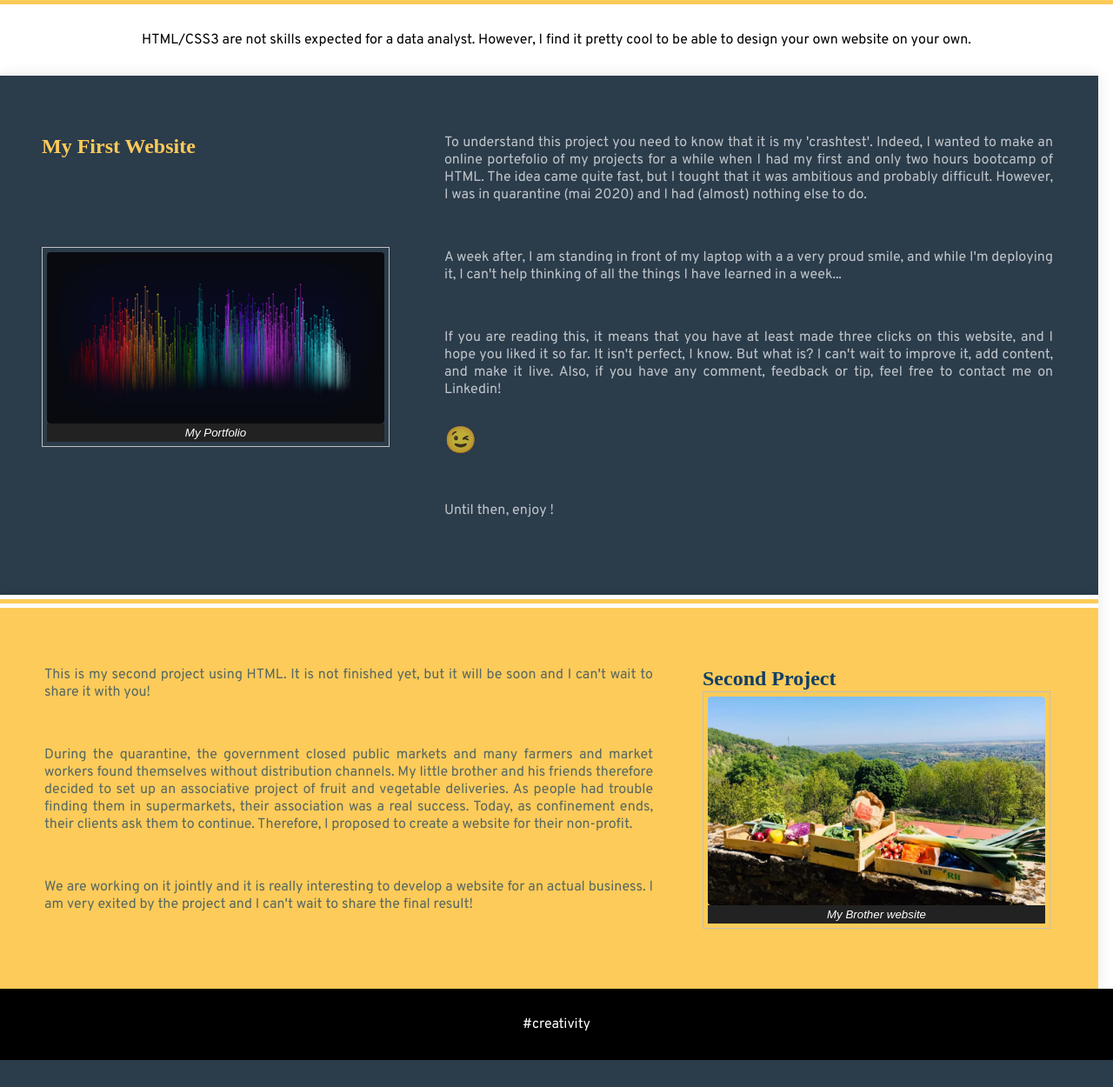
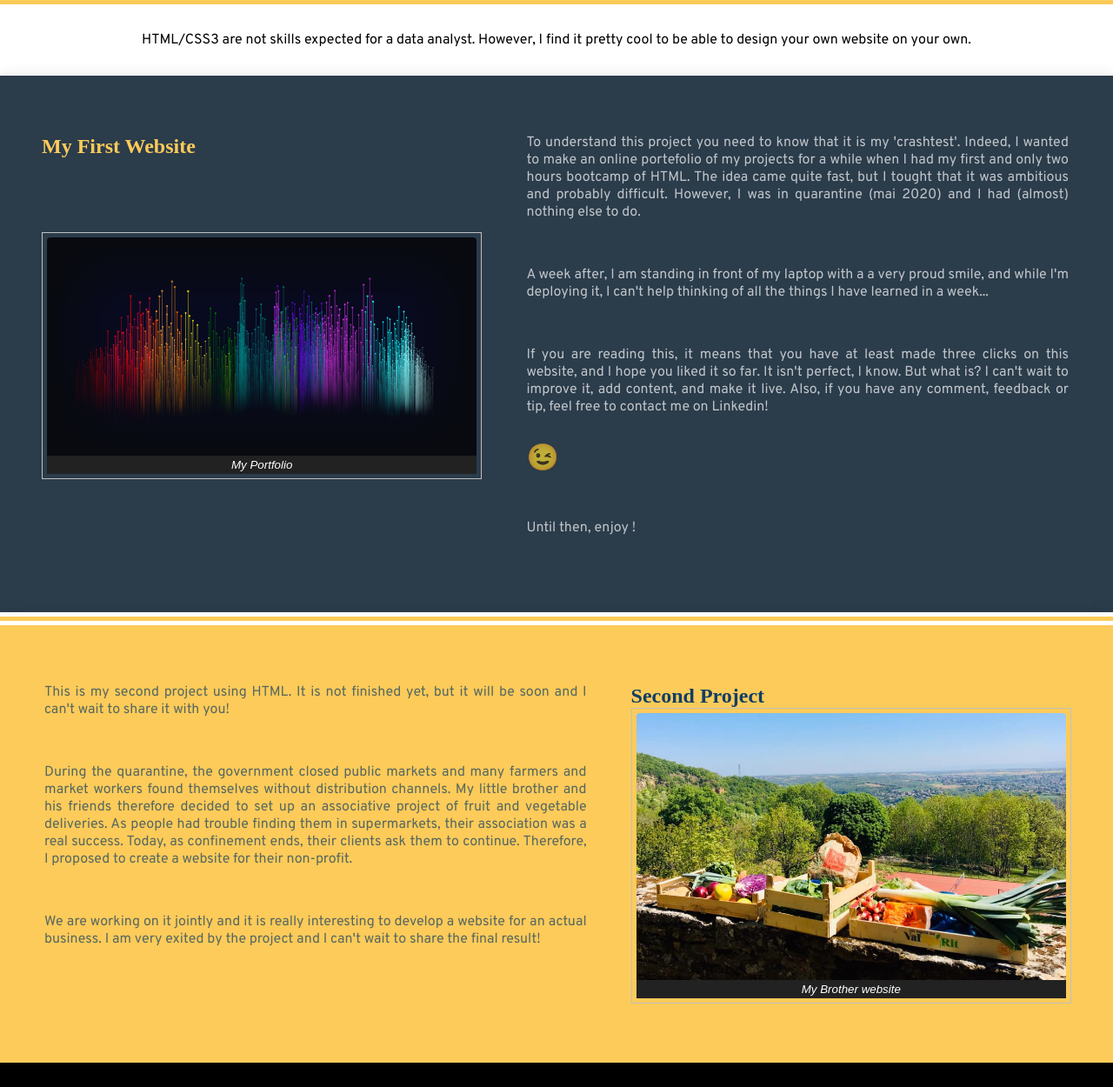
Before and after one commit to gmecaze/GaranceC_portfolio, a plain HTML site: page sub/HTMLpj.html in a window 1280 px wide. Shown: the part 425-1675 px from the top of the page at 87% size. Drawn offline with Linux system fonts and the light colour scheme; a web font is replaced by a local one.

Commit message:
Update HTMLpj.style.css

```diff
--- a/sub/HTMLpj.style.css
+++ b/sub/HTMLpj.style.css
@@ -1,6 +1,6 @@
 body {
   font-family: Overpass;
-  background: white;
+  background: red;
   margin: 0;
 }
 
@@ -62,11 +62,11 @@ color: black;
 .zone {
   background-image: url(../images/htmlpage.jpg);
   background-size: cover;
-  background-position: center;
   text-align: center;
-  margin:0;
-  padding:150px 0;
+  padding-bottom: 150px;
+  padding-top: 150px;
   border-bottom: 5px solid #fdcb59;
+  width:100%;
 }
 
 
@@ -79,9 +79,9 @@ color: black;
 /*Sub-zone*/
 .subzone {
   background: white;
-  grid-gap: 40px;
   text-align: center;
-  padding:15px;
+  padding: 15px 0 15px 0;
+  width: 100%;
 }
 
 
@@ -94,14 +94,11 @@ color: black;
 .hcard {
   display: grid;
   background:#2b3c4b;
-  grid-template-columns: 400px 700px;
-  grid-gap: 60px;
-  grid-row-gap: 60px;
-  grid-column-gap: 60px;
+  grid-template-columns: 45% 55%;
 }
 .hcard {
   box-shadow: 0 0 16px rgba(0,0,0,0.1);
-  width: 1215px;
+  width: auto;
   text-align: right;
   padding: 24px;
 }
@@ -119,15 +116,12 @@ color: black;
 .hcard2 {
   display: grid;
   background:#fdcb59;
-  grid-template-columns: 700px 400px ;
-  grid-gap: 60px;
-  grid-row-gap: 60px;
-  grid-column-gap: 60px;
+  grid-template-columns: 55% 45%;
 }
 
 .hcard2{
   box-shadow: 0 0 16px rgba(0,0,0,0.1);
-  width: 1215px;
+  width: auto;
   text-align: right;
   padding: 24px;
   border-top: 15px double white;
@@ -150,7 +144,7 @@ color: black;
 }
 
 .hcarda {
-  width: 100%;
+  width: auto;
   text-align: left;
   padding: 24px;
   margin: 0;
@@ -169,7 +163,7 @@ color: black;
   width: 100%;
   height: 100%;
   object-fit: cover;
-  border-radius: 4px;
+  border-radius: 4px 4px 0 0;
 }
 
 .hcarda figure figcaption {
@@ -182,7 +176,7 @@ color: black;
 
 
 .hcardb {
-  width: 100%;
+  width: auto;
   text-align: left;
   padding: 24px;
   margin: 3px;
```
